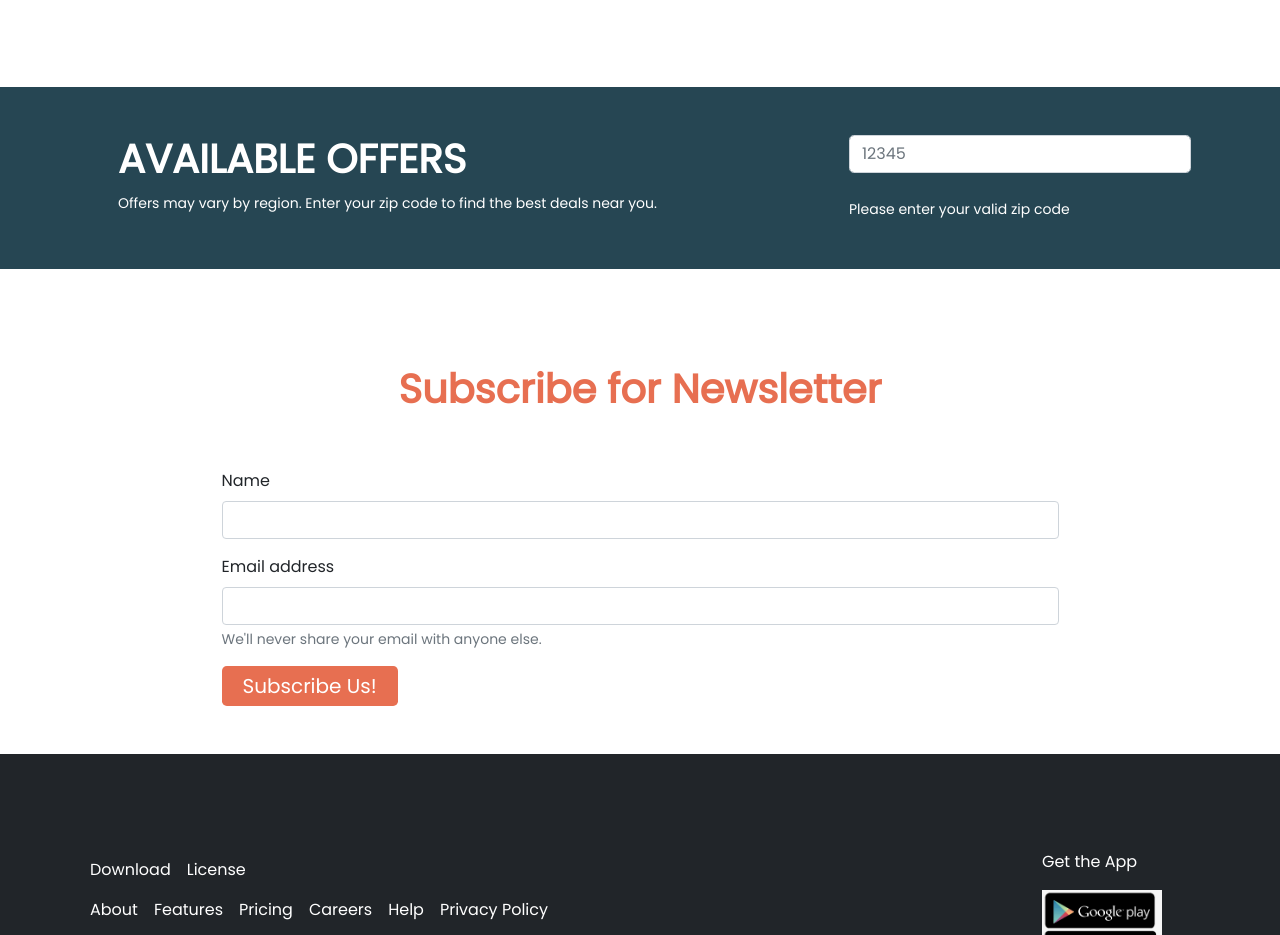
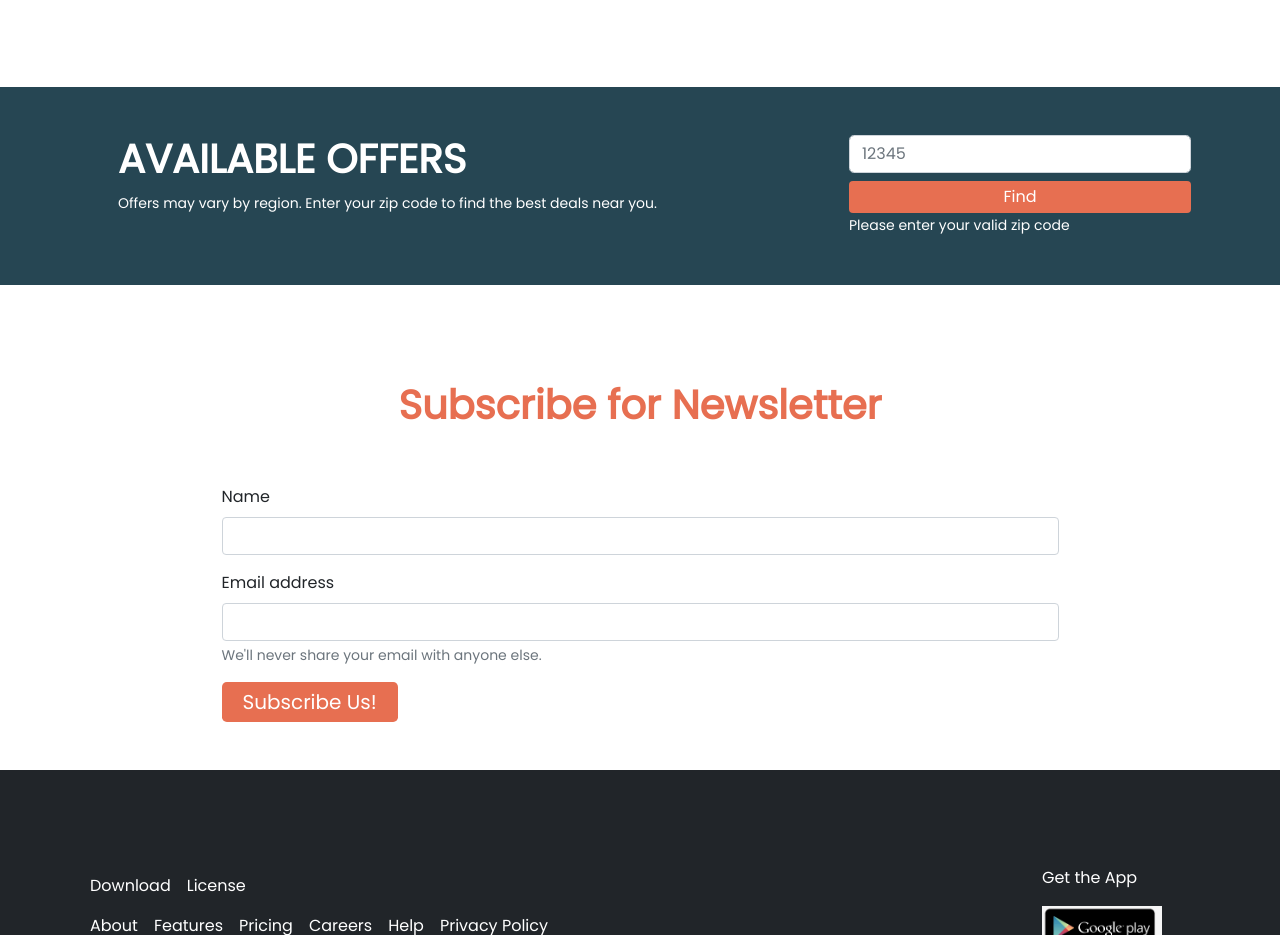
Before and after one commit to fayjulislam/honda-cbr, a plain HTML site: page index.html in a window 1280 px wide. Shown: the part 3140-4075 px from the top of the page. Drawn offline with nearby package versions, Linux system fonts and the light colour scheme.

Commit message:
available offers updated

```diff
--- a/index.html
+++ b/index.html
@@ -364,8 +364,10 @@
                     </div>
                     <div class="col-md-4 py-5 d-flex justify-content-center align-items-center">
                         <div>
-                            <input class="form-control rounded-3" type="text" name="text" id="text" placeholder="12345">
-                            <br>
+                            <form action="" >
+                                <input class="form-control rounded-3 mb-2" type="text" name="text" id="text" placeholder="12345">
+                                <input class="form-control border-0 btn-honda-primary" type="submit" value="Find">
+                            </form>
                             <small class="text-white">Please enter your valid zip code</small>
                         </div>
                     </div>
```
